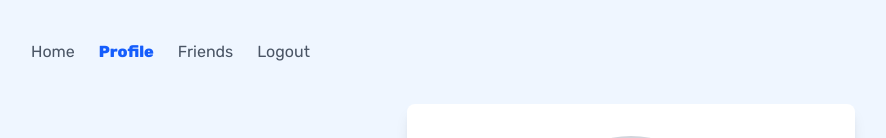
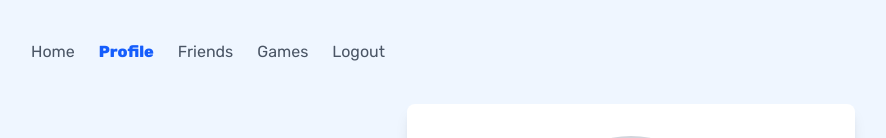
Before and after one commit to lucynottonson/Caligo, a Next.js app: page /profile in a window 1280 px wide. Shown: the top 138 px of the page, without its empty margins (9-895 px from the left). Built offline with nearby package versions, Linux system fonts and the light colour scheme; no server answers.

Commit message:
put activities page on nav

```diff
--- a/components/navbar.tsx
+++ b/components/navbar.tsx
@@ -23,6 +23,9 @@ export default function Navbar() {
       <Link href="/users" className={getLinkClasses('/users')}>
         Friends
       </Link>
+      <Link href="/activities" className={getLinkClasses('/activities')}>
+        Games
+      </Link>
         <Link href="/" className={getLinkClasses('/')}>
         Logout
       </Link>
```
